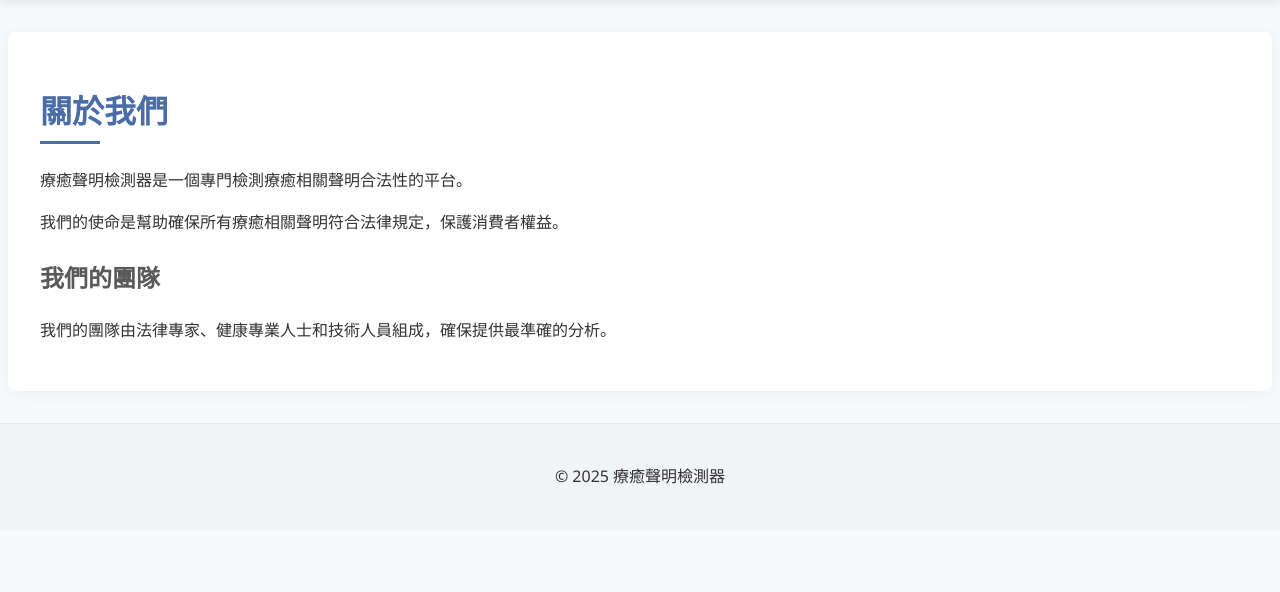
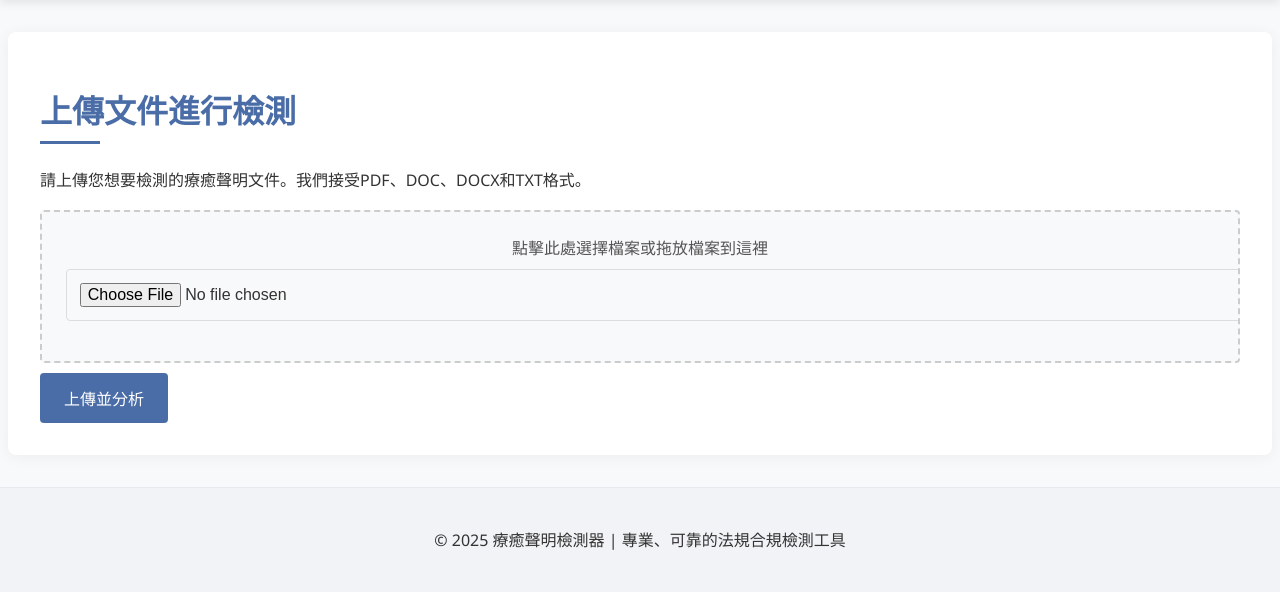
Before and after one commit to wenchun84/therapy-claim-detector, a Flask app: page /about in a window 1280 px wide. Shown: the part 74-666 px from the top of the page. Run offline with Flask 2, Linux system fonts and the light colour scheme.

Commit message:
Update about.html

```diff
--- a/templates/about.html
+++ b/templates/about.html
@@ -3,6 +3,18 @@
 <head>
     <title>{{ title }}</title>
     <link rel="stylesheet" href="{{ url_for('static', filename='css/style.css') }}">
+    <meta name="viewport" content="width=device-width, initial-scale=1.0">
+    <script>
+        function updateFileName() {
+            const fileInput = document.getElementById('file');
+            const fileNameDisplay = document.getElementById('fileName');
+            if(fileInput.files.length > 0) {
+                fileNameDisplay.textContent = "已選擇檔案: " + fileInput.files[0].name;
+            } else {
+                fileNameDisplay.textContent = "";
+            }
+        }
+    </script>
 </head>
 <body>
     <header>
@@ -14,14 +26,26 @@
         </nav>
     </header>
     <main>
-        <h1>關於我們</h1>
-        <p>療癒聲明檢測器是一個專門檢測療癒相關聲明合法性的平台。</p>
-        <p>我們的使命是幫助確保所有療癒相關聲明符合法律規定，保護消費者權益。</p>
-        <h2>我們的團隊</h2>
-        <p>我們的團隊由法律專家、健康專業人士和技術人員組成，確保提供最準確的分析。</p>
+        <h1>上傳文件進行檢測</h1>
+        <p>請上傳您想要檢測的療癒聲明文件。我們接受PDF、DOC、DOCX和TXT格式。</p>
+
+        {% if error %}
+        <div class="error-message">
+            <p>{{ error }}</p>
+        </div>
+        {% endif %}
+
+        <form method="post" enctype="multipart/form-data">
+            <div class="file-upload">
+                <label class="file-upload-label">點擊此處選擇檔案或拖放檔案到這裡</label>
+                <input type="file" id="file" name="file" accept=".pdf,.doc,.docx,.txt" onchange="updateFileName()">
+                <p id="fileName" class="file-name-display"></p>
+            </div>
+            <button type="submit">上傳並分析</button>
+        </form>
     </main>
     <footer>
-        <p>&copy; 2025 療癒聲明檢測器</p>
+        <p>&copy; 2025 療癒聲明檢測器 | 專業、可靠的法規合規檢測工具</p>
     </footer>
 </body>
 </html>
```
Lines whose indentation alone changed are shown as unchanged.
